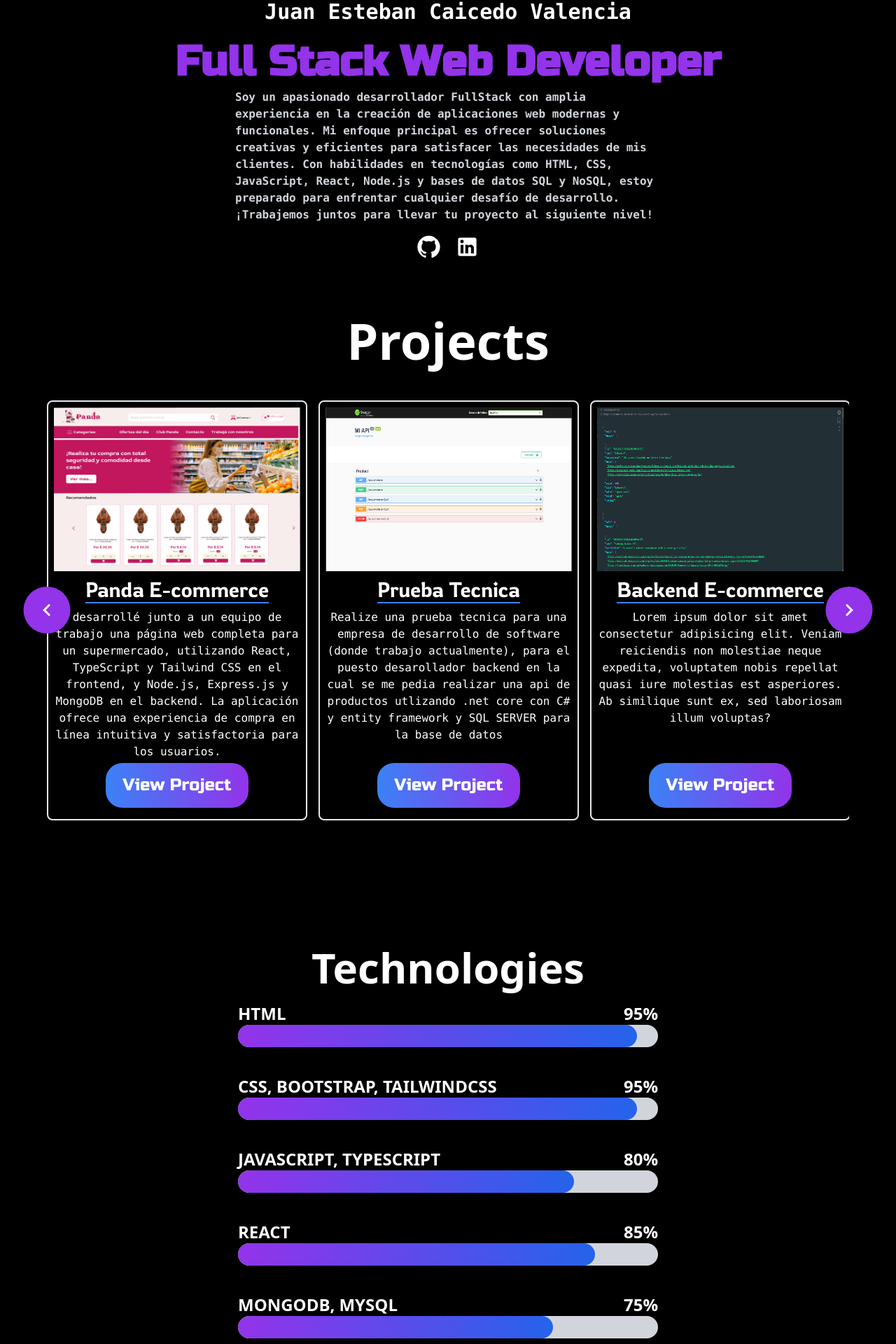
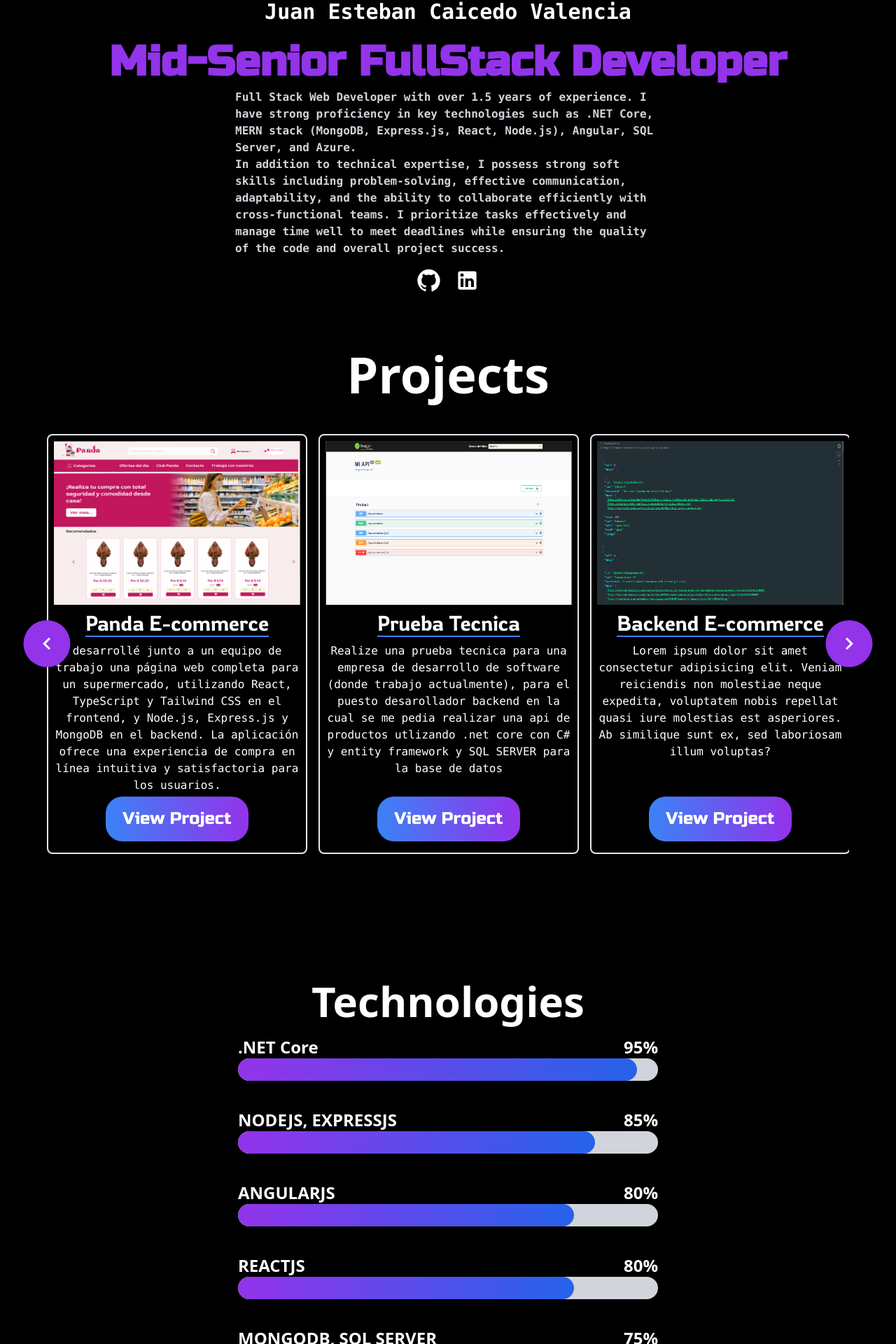
Before and after one commit to juancaicedo10/portfolio, a React (Vite) app: page / in a window 1280 px wide. Shown: the part 540-2460 px from the top of the page at 70% size. Built offline with nearby package versions, Linux system fonts and the light colour scheme.

Commit message:
Update Technologies, ProjectCard, HomePage, and Contact components with new content and styling improvements

```diff
--- a/src/components/ProjectCard.tsx
+++ b/src/components/ProjectCard.tsx
@@ -1,25 +1,41 @@
-
 type ProjectCardProps = {
   title: string;
   description: string;
   image: string;
   isMiddleIndex?: boolean;
   URL: string;
+};
+
+function ProjectCard({
+  title,
+  description,
+  image,
+  isMiddleIndex,
+  URL,
+}: ProjectCardProps) {
+  return (
+    <div
+      className={`min-w-[100%] ${
+        isMiddleIndex ? "mx-[16px]" : "m-0"
+      } md:min-w-[calc((100%/2)-16px)] lg:min-w-[calc((100%/3)-10px)] h-[600px] rounded-lg shadow-lg border-2 border-gray bg-black flex flex-col items-center text-white transition-all duration-200 transform md:hover:scale-105 z-10 relative`}
+      id="card"
+    >
+      <img src={image} alt="project image" className="p-2 w-full h-[250px]" />
+      <h1 className="border-b-2 border-blue-500 text-xl md:text-3xl font-light font-rowdies">
+        {title}
+      </h1>
+      <div className="max-w-[450px] overflow-hidden whitespace-normal">
+        <p className="text-sm sm:text-sm sm:p-0 sm:m-0 md:text-base lg:my-2 lg:mx-2 text-center font-mono">
+          {description}
+        </p>
+      </div>
+      <button className="absolute bottom-0 bg-gradient-to-r from-blue-500 to-purple-600 text-white text-lg sm:text-xl md:text-2xl font-russo rounded-3xl px-6 py-4 m-4">
+        <a href={URL} target="_blank">
+          View Project
+        </a>
+      </button>
+    </div>
+  );
 }
 
-    function ProjectCard({ title, description, image, isMiddleIndex, URL }: ProjectCardProps) {
-      return (
-        <div className={`min-w-[100%] ${isMiddleIndex ? 'mx-[16px]' : 'm-0'} md:min-w-[calc((100%/2)-16px)] lg:min-w-[calc((100%/3)-10px)] h-[600px] rounded-lg shadow-lg border-2 border-gray bg-black flex flex-col items-center text-white transition-all duration-200 transform md:hover:scale-105 z-10 relative`} id="card">
-          <img src={image} alt="project image" className='p-2 w-full h-[250px]'/>
-          <h1 className='border-b-2 border-blue-500 text-xl md:text-3xl font-light font-rowdies'>{title}</h1>
-          <div className="max-w-[450px] overflow-hidden whitespace-normal">
-            <p className="text-sm sm:text-sm sm:p-0 sm:m-0 md:text-base lg:my-2 lg:mx-2 text-center font-mono">{description}</p>
-          </div>
-          <button className="absolute bottom-0 bg-gradient-to-r from-blue-500 to-purple-600 text-white text-lg sm:text-xl md:text-2xl font-russo rounded-3xl px-6 py-4 m-4">
-            <a href={URL} target="_blank">View Project</a>
-          </button>
-        </div>
-      )
-    }
-
-export default ProjectCard
+export default ProjectCard;
--- a/src/pages/Contact.tsx
+++ b/src/pages/Contact.tsx
@@ -31,48 +31,27 @@ function LetsWork() {
   return (
     <div className='w-full min-h-[1024px] flex flex-col items-center justify-center bg-black text-white' id="contact">
       <h1 className='text-4xl md:text-6xl font-bold text-center mt-28'>Contact Me</h1>
-      <p className='text-2xl font-mono my-5 text-center'>Vamos a trabajar juntos!</p>
+      <p className='text-2xl font-mono my-5 text-center'>Let's Work together!</p>
       <div className='flex w-[90%] lg:w-3/4 flex-col md:flex-row justify-center my-8'>
-        <ul className='w-full md:w-1/2'>
-          <h1 className='text-purple-700 text-3xl md:text-4xl font-bold font-rowdies'>Informacion de Contacto</h1>
-          <a href='https://wa.me/+573107642808?text=mensaje' target='_blank' className='flex text-green-500 hover:text-green-600 text-xl items-center justify-start font-mono py-3 w-1/2'>
+        <ul className='w-full flex flex-col justify-center items-center'>
+          <h1 className='text-purple-700 text-3xl md:text-4xl font-bold font-rowdies'>Contact Info</h1>
+          <a href='https://wa.me/+573107642808?text=mensaje' target='_blank' className='flex text-green-500 hover:text-green-600 text-xl items-center justify-center font-mono py-3 w-full'>
             <WhatsAppIcon fontSize='large' />
             WhatsApp
           </a>
-          <a href='#' target='_blank' className='flex text-white hover:text-gray-300 text-xl items-center justify-start font-mono py-3 w-1/2'>
+          <a href='#' target='_blank' className='flex text-white hover:text-gray-300 text-xl items-center justify-center font-mono py-3 w-1/2'>
             <EmailIcon fontSize='large' />
             imjuan3772@gmail.com
           </a>
-          <a href='https://www.linkedin.com/in/juan-esteban-caicedo-valencia-a07551264/' target='_blank' className='flex text-xl justify-start items-center text-blue-500 hover:text-blue-600 font-mono py-3 w-1/2'>
+          <a href='https://www.linkedin.com/in/juan-esteban-caicedo-valencia-a07551264/' target='_blank' className='flex text-xl justify-center items-center text-blue-500 hover:text-blue-600 font-mono py-3 w-full'>
             <LinkedInIcon fontSize='large' />
             LinkedIn
           </a>
-          <a href='https://github.com/JuanCaicedo10' target='_blank' className='flex text-xl justify-start items-center text-white hover:text-gray-300 font-mono py-3 w-1/2'>
+          <a href='https://github.com/JuanCaicedo10' target='_blank' className='flex text-xl justify-center items-center text-white hover:text-gray-300 font-mono py-3 w-full'>
             <GitHubIcon fontSize='large' />
             GitHub
           </a>
         </ul>
-        <form action="" className='grid grid-cols-2 gap-2 w-full lg:w-1/2' onSubmit={handleSubmit}>
-          <div className='flex flex-col'>
-            <label htmlFor="name">Nombre</label>
-            <input type="text" name="name" id="name" value={name} placeholder='Nombre' className='border p-3 rounded-md bg-transparent' onChange={(e) => setName(e.target.value.replace(/[^a-zA-Z ]/g, ''))} required/>
-          </div>
-          <div className='flex flex-col'>
-            <label htmlFor="surname">Apellido</label>
-            <input type="text" name="surname" id="surname" value={lastName} placeholder='Apellido' className='border p-3 rounded-md bg-transparent' onChange={(e) => setLastName(e.target.value.replace(/[^a-zA-Z ]/g, ''))} required/>
-          </div>
-          <div className='flex flex-col'>
-            <label htmlFor="email">E-mail</label>
-            <input type="email" name="email" id="email" value={email} placeholder='E-mail' className='border p-3 rounded-md bg-transparent' onChange={(e) => setEmail(e.target.value)}/>
-          </div>
-          <div className='flex flex-col'>
-            <label htmlFor="phone">Telefono (optional)</label>
-            <input type="text" name="phone" id="phone" value={phone} placeholder='Telefono(opcional)' className='border p-3 rounded-md bg-transparent' onChange={(e) => setPhone(e.target.value.replace(/[^0-9]/g, ''))}/>
-          </div>
-          <label htmlFor="message">Mensaje</label>
-          <textarea name="message" id="message" rows={8} value={message} placeholder='tu mensaje' className='p-1 rounded-md border bg-transparent col-span-2' onChange={(e) => setMessage(e.target.value.replace(/[^a-zA-Z ]/g, ''))} required></textarea>
-          <button className='bg-gradient-to-r from-purple-600 to-blue-700 rounded-lg font-bold py-4 my-4 text-2xl' type='submit'>Enviar</button>
-        </form>
       </div>
     </div>
   )
--- a/src/pages/HomePage.tsx
+++ b/src/pages/HomePage.tsx
@@ -1,24 +1,49 @@
-import logo from '../images/logo.png'
-import TypeWriter from '../components/typeWritter'
-import GitHubIcon from '@mui/icons-material/GitHub';
-import LinkedInIcon from '@mui/icons-material/LinkedIn';
-
+import logo from "../images/logo.png";
+import TypeWriter from "../components/typeWritter";
+import GitHubIcon from "@mui/icons-material/GitHub";
+import LinkedInIcon from "@mui/icons-material/LinkedIn";
 
 function HomePage() {
   return (
-   <div className="bg-black w-full min-h-[100vh] text-white flex flex-col items-center font-mono" id='home'>
-  <div className='bg-gradient-to-r from-blue-600 to-purple-600 rounded-full w-3/4 md:w-[55%] mt-24 lg:w-1/2 xl:w-1/3 2xl:w-1/4'>
-    <img src={logo} alt="juancoding logo" className='w-full h-full object-cover' />
-  </div>
-  <TypeWriter text={['Juuan Esteban Caicedo Valencia']} speed={60} />
-  <h2 className='text-4xl font-bold font-russo text-purple-600 my-2 text-center md:text-6xl'>Full Stack Web Developer</h2>
-<p className="sm:text-center text-sm md:text-base xl:w-1/2 font-bold text-gray-300 w-full xl:text-start text-center px-4 md:w-3/4">Soy un apasionado desarrollador FullStack con amplia experiencia en la creación de aplicaciones web modernas y funcionales. Mi enfoque principal es ofrecer soluciones creativas y eficientes para satisfacer las necesidades de mis clientes. Con habilidades en tecnologías como HTML, CSS, JavaScript, React, Node.js y bases de datos SQL y NoSQL, estoy preparado para enfrentar cualquier desafío de desarrollo. ¡Trabajemos juntos para llevar tu proyecto al siguiente nivel!</p>
-<div className='grid grid-cols-2 gap-5 py-4'>
-  <a href="https://github.com/JuanCaicedo10" target='_blank'><GitHubIcon fontSize='large'/></a>
-  <a href="https://www.linkedin.com/in/juan-esteban-caicedo-valencia-a07551264/" target='_blank'><LinkedInIcon fontSize='large'/></a>
-</div>
+    <div
+      className="bg-black w-full min-h-[100vh] text-white flex flex-col items-center font-mono"
+      id="home"
+    >
+      <div className="bg-gradient-to-r from-blue-600 to-purple-600 rounded-full w-3/4 md:w-[55%] mt-24 lg:w-1/2 xl:w-1/3 2xl:w-1/4">
+        <img
+          src={logo}
+          alt="juancoding logo"
+          className="w-full h-full object-cover"
+        />
+      </div>
+      <TypeWriter text={["Juuan Esteban Caicedo Valencia"]} speed={60} />
+      <h2 className="text-4xl font-bold font-russo text-purple-600 my-2 text-center md:text-6xl">
+        Mid-Senior FullStack Developer
+      </h2>
+      <p className="sm:text-center text-sm md:text-base xl:w-1/2 font-bold text-gray-300 w-full xl:text-start text-center px-4 md:w-3/4">
+        Full Stack Web Developer with over 1.5 years of experience. I have
+        strong proficiency in key technologies such as .NET Core, MERN stack
+        (MongoDB, Express.js, React, Node.js), Angular, SQL Server, and Azure.
+        <br />
+        In addition to technical expertise, I possess strong soft skills
+        including problem-solving, effective communication, adaptability, and
+        the ability to collaborate efficiently with cross-functional teams. I
+        prioritize tasks effectively and manage time well to meet deadlines
+        while ensuring the quality of the code and overall project success.
+      </p>
+      <div className="grid grid-cols-2 gap-5 py-4">
+        <a href="https://github.com/JuanCaicedo10" target="_blank">
+          <GitHubIcon fontSize="large" />
+        </a>
+        <a
+          href="https://www.linkedin.com/in/juan-esteban-caicedo-valencia-a07551264/"
+          target="_blank"
+        >
+          <LinkedInIcon fontSize="large" />
+        </a>
+      </div>
     </div>
-  )
+  );
 }
 
-export default HomePage
+export default HomePage;
--- a/src/pages/Technologies.tsx
+++ b/src/pages/Technologies.tsx
@@ -5,12 +5,14 @@ function Technologies() {
     <div className="w-full h-[100vh] flex bg-black flex-col justify-center items-center text-white" id="technologies">
       <h1 className="font-bold text-4xl lg:text-6xl">Technologies</h1>
     <div className="w-full flex flex-col justify-between items-center h-[60%]">
-      <LoadingBar title='HTML' targetPercent={95} />
+      <LoadingBar title=".NET Core" targetPercent={95}/>
+      <LoadingBar title="NODEJS, EXPRESSJS" targetPercent={85} id="progress-bar"/>
+      <LoadingBar title="ANGULARJS" targetPercent={80} id="progress-bar"/>
+      <LoadingBar title="REACTJS" targetPercent={80} id="progress-bar"/>
+      <LoadingBar title="MONGODB, SQL SERVER" targetPercent={75} id="progress-bar"/>
+      <LoadingBar title="GIT, GITHUB" targetPercent={90} id="progress-bar"/>
       <LoadingBar title="CSS, BOOTSTRAP, TAILWINDCSS" targetPercent={95}/>
       <LoadingBar title="JAVASCRIPT, TYPESCRIPT" targetPercent={80}/>
-      <LoadingBar title="REACT" targetPercent={85}/>
-      <LoadingBar title="MONGODB, MYSQL" targetPercent={75} id="progress-bar"/>
-      <LoadingBar title="GIT, GITHUB" targetPercent={90} id="progress-bar"/>
     </div>
     </div>
   )
```
Also changed, not shown: src/components/Navbar.tsx (+63 -20 lines).
